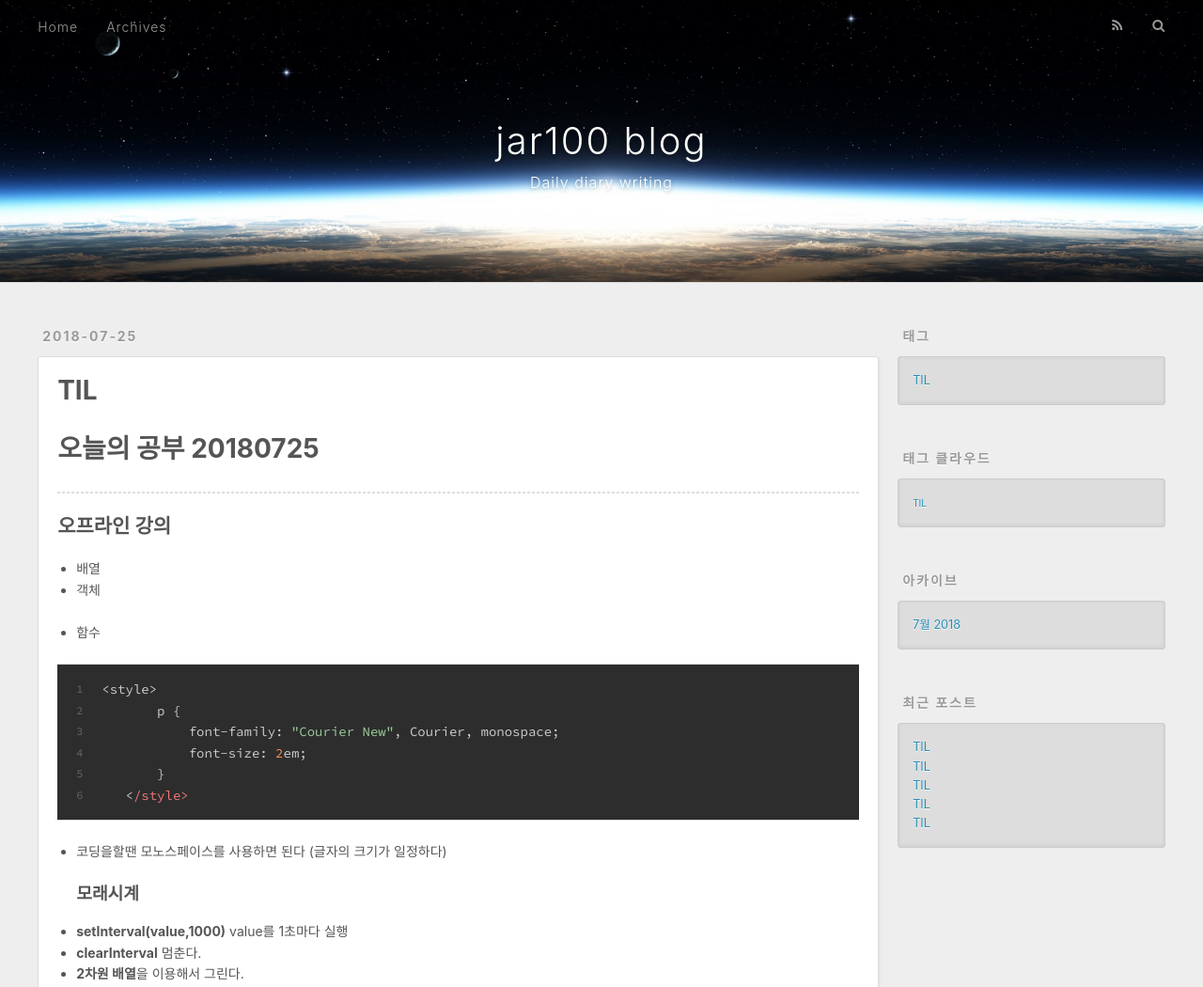
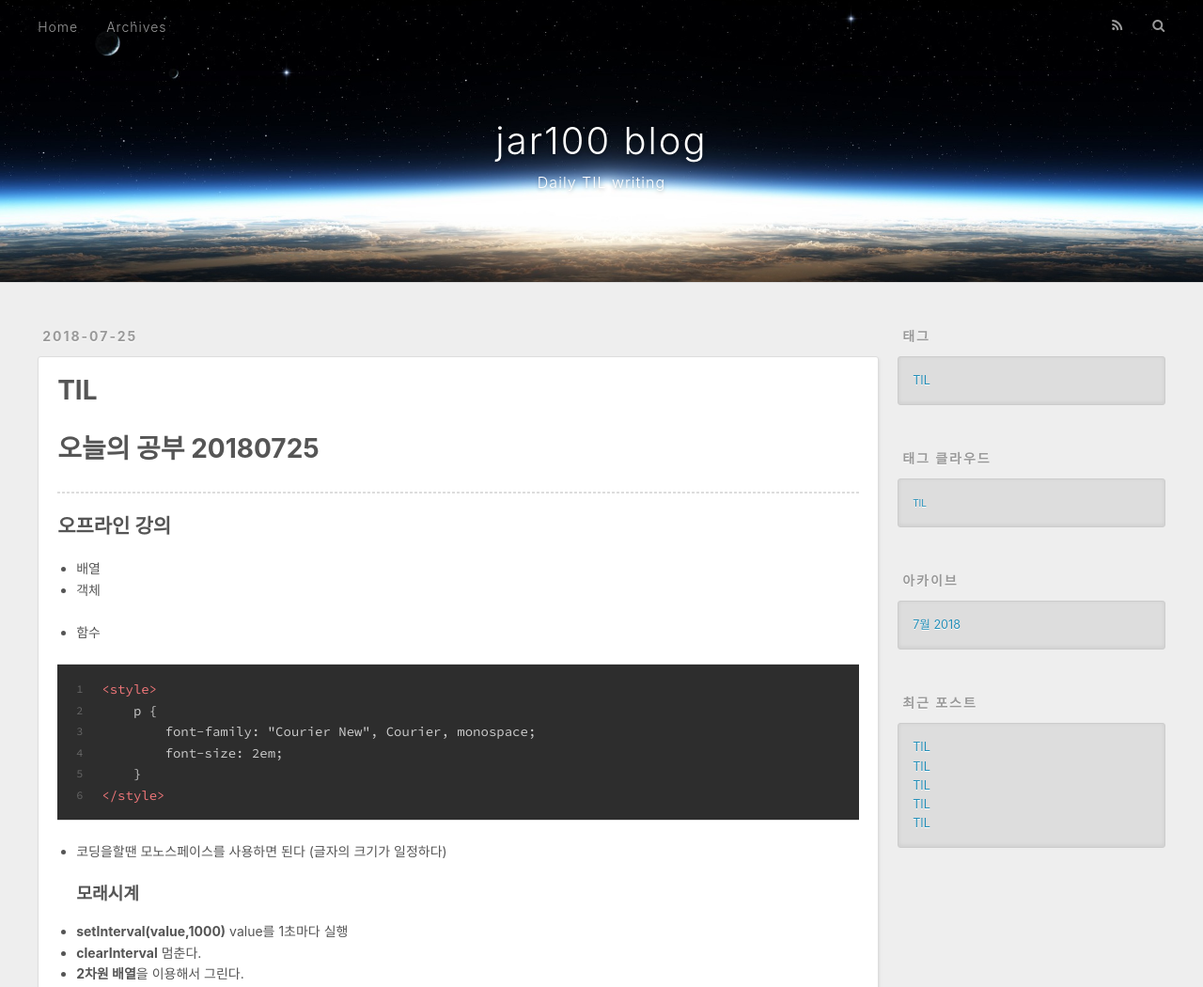
Before and after one commit to jar100/jar100.github.io, a plain HTML site: page index.html in a window 1280 px wide. Shown: the top 1050 px of the page at 94% size. Drawn offline with nearby package versions, Linux system fonts and the light colour scheme.

Commit message:
Site updated: 2018-07-26 00:40:00

```diff
--- a/index.html
+++ b/index.html
@@ -38,7 +38,7 @@
       </h1>
 
         <h2 id="subtitle-wrap">
-          <a href="/" id="subtitle">Daily diary writing</a>
+          <a href="/" id="subtitle">Daily TIL writing</a>
         </h2>
 
     </div>
@@ -93,7 +93,7 @@
 <li>배열</li>
 <li>객체</li>
 <li><p>함수</p>
-<figure class="highlight js"><table><tr><td class="gutter"><pre><span class="line">1</span><br><span class="line">2</span><br><span class="line">3</span><br><span class="line">4</span><br><span class="line">5</span><br><span class="line">6</span><br></pre></td><td class="code"><pre><span class="line">&lt;style&gt;</span><br><span class="line">       p &#123;</span><br><span class="line">           font-family: <span class="string">"Courier New"</span>, Courier, monospace;</span><br><span class="line">           font-size: <span class="number">2</span>em;    </span><br><span class="line">       &#125;</span><br><span class="line">   &lt;<span class="regexp">/style&gt;</span></span><br></pre></td></tr></table></figure>
+<figure class="highlight html"><table><tr><td class="gutter"><pre><span class="line">1</span><br><span class="line">2</span><br><span class="line">3</span><br><span class="line">4</span><br><span class="line">5</span><br><span class="line">6</span><br></pre></td><td class="code"><pre><span class="line"><span class="tag">&lt;<span class="name">style</span>&gt;</span><span class="undefined"></span></span><br><span class="line"><span class="undefined">    p &#123;</span></span><br><span class="line"><span class="undefined">        font-family: "Courier New", Courier, monospace;</span></span><br><span class="line"><span class="undefined">        font-size: 2em;    </span></span><br><span class="line"><span class="undefined">    &#125;</span></span><br><span class="line"><span class="undefined"></span><span class="tag">&lt;/<span class="name">style</span>&gt;</span></span><br></pre></td></tr></table></figure>
 </li>
 <li><p>코딩을할땐 모노스페이스를 사용하면 된다 (글자의 크기가 일정하다)</p>
 <h3 id="모래시계"><a href="#모래시계" class="headerlink" title="모래시계"></a>모래시계</h3></li>
```
Also changed, not shown: 2018/07/19/20180719/index.html (+1 -1 lines), 2018/07/20/20180720/index.html (+1 -1 lines), 2018/07/23/20180723/index.html (+1 -1 lines), 2018/07/24/20180724/index.html (+1 -1 lines), 2018/07/25/20180725/index.html (+6 -6 lines), archives/2018/07/index.html (+1 -1 lines), archives/2018/index.html (+1 -1 lines), archives/index.html (+1 -1 lines), tags/TIL/index.html (+1 -1 lines).
